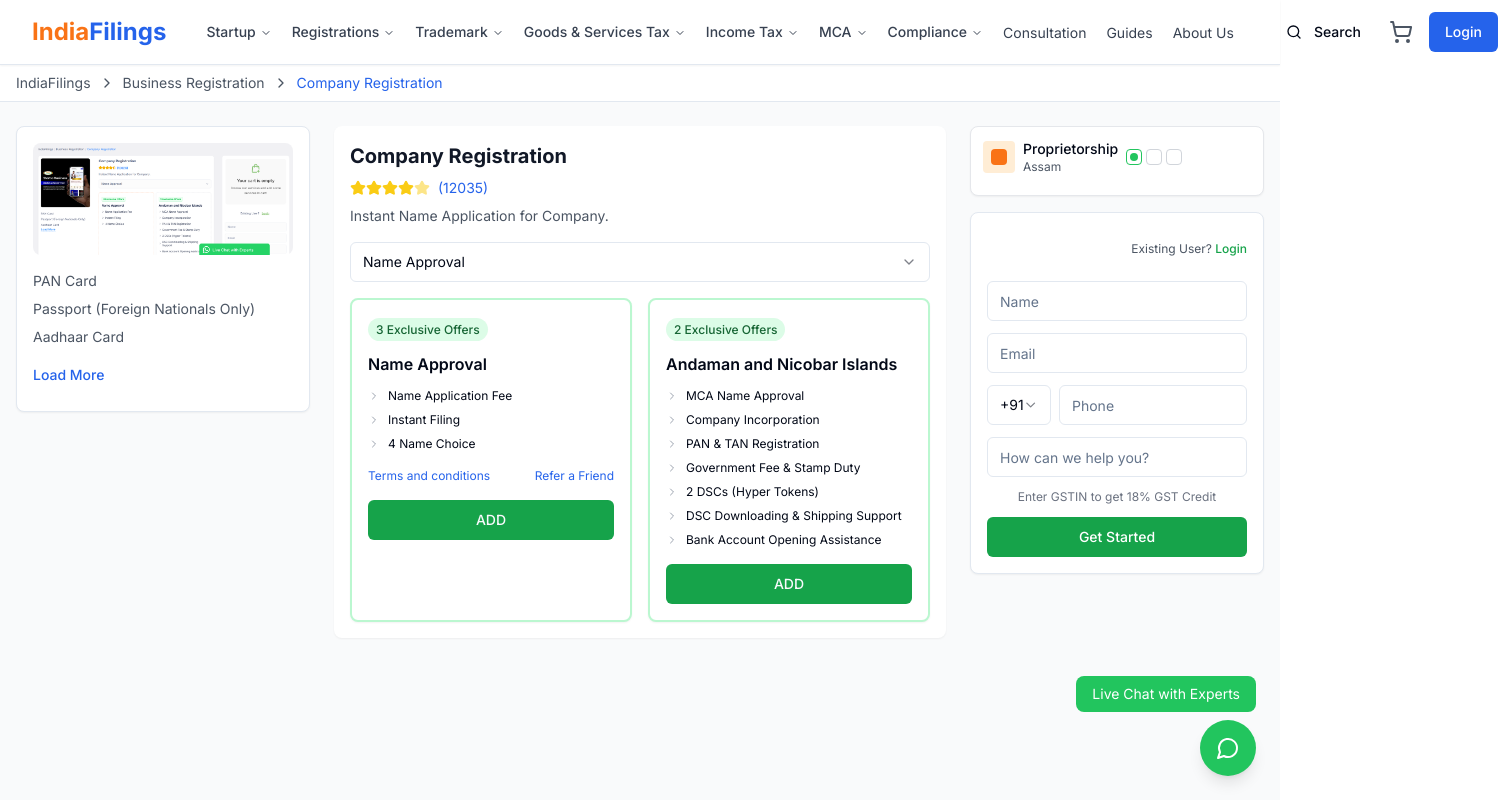
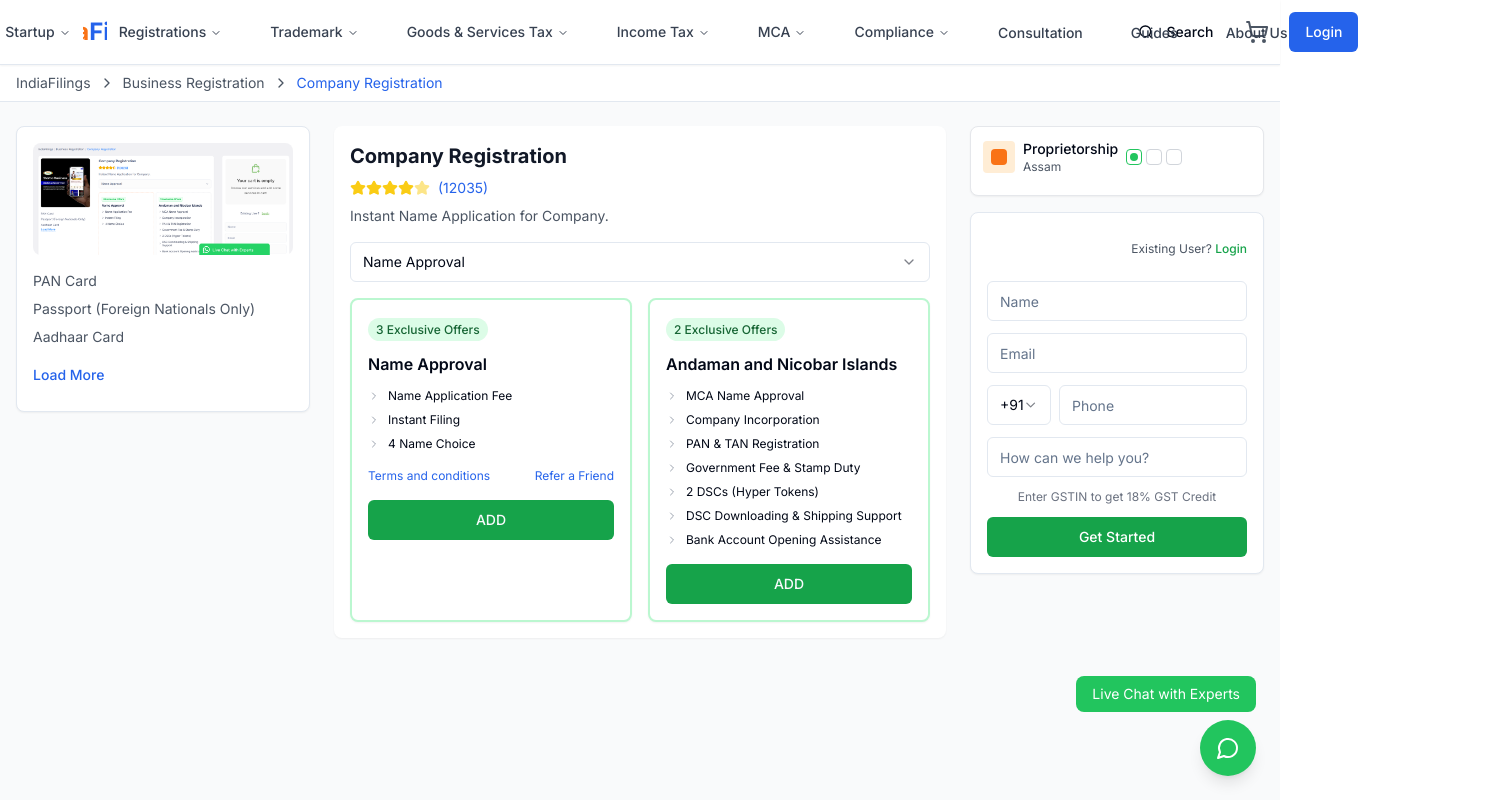
Before and after one commit to deffotech/indiafilings-replica-clone, a React (Vite) app: page / in a window 1280 px wide. Shown: the top 800 px of the page, 1498 px wide, since content can reach past the window. Built offline with nearby package versions, Linux system fonts and the light colour scheme.

Commit message:
Fix: Improve navigation bar appearance
Ensured the navigation bar maintains its intended layout and appearance at a screen size of 100%. Updated `src/components/Header.tsx`.

```diff
--- a/src/components/Header.tsx
+++ b/src/components/Header.tsx
@@ -22,22 +22,22 @@ const Header = () => {
   return (
     <>
       <header className="bg-white shadow-sm border-b sticky top-0 z-50">
-        <div className="max-w-7xl mx-auto px-4 sm:px-6 lg:px-8">
-          <div className="flex justify-between items-center h-16">
+        <div className="w-full px-4 sm:px-6 lg:px-8">
+          <div className="flex justify-between items-center h-16 max-w-[1400px] mx-auto">
             {/* Logo */}
-            <div className="flex items-center flex-shrink-0 min-w-0">
+            <div className="flex items-center flex-shrink-0">
               <div className="text-2xl font-bold whitespace-nowrap">
                 <span className="text-orange-500">India</span>
                 <span className="text-blue-600">Filings</span>
               </div>
             </div>
 
-            {/* Desktop Navigation - Centered with proper spacing */}
-            <div className="hidden lg:flex flex-1 justify-center px-8">
+            {/* Desktop Navigation - Properly centered with consistent spacing */}
+            <div className="hidden lg:flex flex-1 justify-center max-w-4xl mx-8">
               <NavigationMenu>
-                <NavigationMenuList className="flex items-center justify-center space-x-1">
+                <NavigationMenuList className="flex items-center justify-center space-x-6">
                   <NavigationMenuItem>
-                    <NavigationMenuTrigger className="text-gray-700 hover:text-blue-600 px-2 py-2 text-sm whitespace-nowrap">
+                    <NavigationMenuTrigger className="text-gray-700 hover:text-blue-600 px-3 py-2 text-sm font-medium whitespace-nowrap">
                       Startup
                     </NavigationMenuTrigger>
                     <NavigationMenuContent>
@@ -55,7 +55,7 @@ const Header = () => {
                   </NavigationMenuItem>
 
                   <NavigationMenuItem>
-                    <NavigationMenuTrigger className="text-gray-700 hover:text-blue-600 px-2 py-2 text-sm whitespace-nowrap">
+                    <NavigationMenuTrigger className="text-gray-700 hover:text-blue-600 px-3 py-2 text-sm font-medium whitespace-nowrap">
                       Registrations
                     </NavigationMenuTrigger>
                     <NavigationMenuContent>
@@ -89,7 +89,7 @@ const Header = () => {
                   </NavigationMenuItem>
 
                   <NavigationMenuItem>
-                    <NavigationMenuTrigger className="text-gray-700 hover:text-blue-600 px-2 py-2 text-sm whitespace-nowrap">
+                    <NavigationMenuTrigger className="text-gray-700 hover:text-blue-600 px-3 py-2 text-sm font-medium whitespace-nowrap">
                       Trademark
                     </NavigationMenuTrigger>
                     <NavigationMenuContent>
@@ -111,7 +111,7 @@ const Header = () => {
                   </NavigationMenuItem>
 
                   <NavigationMenuItem>
-                    <NavigationMenuTrigger className="text-gray-700 hover:text-blue-600 px-2 py-2 text-sm whitespace-nowrap">
+                    <NavigationMenuTrigger className="text-gray-700 hover:text-blue-600 px-3 py-2 text-sm font-medium whitespace-nowrap">
                       Goods &amp; Services Tax
                     </NavigationMenuTrigger>
                     <NavigationMenuContent>
@@ -133,7 +133,7 @@ const Header = () => {
                   </NavigationMenuItem>
 
                   <NavigationMenuItem>
-                    <NavigationMenuTrigger className="text-gray-700 hover:text-blue-600 px-2 py-2 text-sm whitespace-nowrap">
+                    <NavigationMenuTrigger className="text-gray-700 hover:text-blue-600 px-3 py-2 text-sm font-medium whitespace-nowrap">
                       Income Tax
                     </NavigationMenuTrigger>
                     <NavigationMenuContent>
@@ -151,7 +151,7 @@ const Header = () => {
                   </NavigationMenuItem>
 
                   <NavigationMenuItem>
-                    <NavigationMenuTrigger className="text-gray-700 hover:text-blue-600 px-2 py-2 text-sm whitespace-nowrap">
+                    <NavigationMenuTrigger className="text-gray-700 hover:text-blue-600 px-3 py-2 text-sm font-medium whitespace-nowrap">
                       MCA
                     </NavigationMenuTrigger>
                     <NavigationMenuContent>
@@ -169,7 +169,7 @@ const Header = () => {
                   </NavigationMenuItem>
 
                   <NavigationMenuItem>
-                    <NavigationMenuTrigger className="text-gray-700 hover:text-blue-600 px-2 py-2 text-sm whitespace-nowrap">
+                    <NavigationMenuTrigger className="text-gray-700 hover:text-blue-600 px-3 py-2 text-sm font-medium whitespace-nowrap">
                       Compliance
                     </NavigationMenuTrigger>
                     <NavigationMenuContent>
@@ -187,19 +187,19 @@ const Header = () => {
                   </NavigationMenuItem>
 
                   <NavigationMenuItem>
-                    <NavigationMenuLink href="#" className="text-gray-700 hover:text-blue-600 px-2 py-2 text-sm whitespace-nowrap">
+                    <NavigationMenuLink href="#" className="text-gray-700 hover:text-blue-600 px-3 py-2 text-sm font-medium whitespace-nowrap">
                       Consultation
                     </NavigationMenuLink>
                   </NavigationMenuItem>
 
                   <NavigationMenuItem>
-                    <NavigationMenuLink href="#" className="text-gray-700 hover:text-blue-600 px-2 py-2 text-sm whitespace-nowrap">
+                    <NavigationMenuLink href="#" className="text-gray-700 hover:text-blue-600 px-3 py-2 text-sm font-medium whitespace-nowrap">
                       Guides
                     </NavigationMenuLink>
                   </NavigationMenuItem>
 
                   <NavigationMenuItem>
-                    <NavigationMenuLink href="#" className="text-gray-700 hover:text-blue-600 px-2 py-2 text-sm whitespace-nowrap">
+                    <NavigationMenuLink href="#" className="text-gray-700 hover:text-blue-600 px-3 py-2 text-sm font-medium whitespace-nowrap">
                       About Us
                     </NavigationMenuLink>
                   </NavigationMenuItem>
@@ -208,7 +208,7 @@ const Header = () => {
             </div>
 
             {/* Right side actions */}
-            <div className="flex items-center space-x-2 flex-shrink-0">
+            <div className="flex items-center space-x-3 flex-shrink-0">
               <Button variant="ghost" size="sm" className="hidden md:flex text-sm">
                 <Search className="w-4 h-4 mr-1" />
                 Search
```
